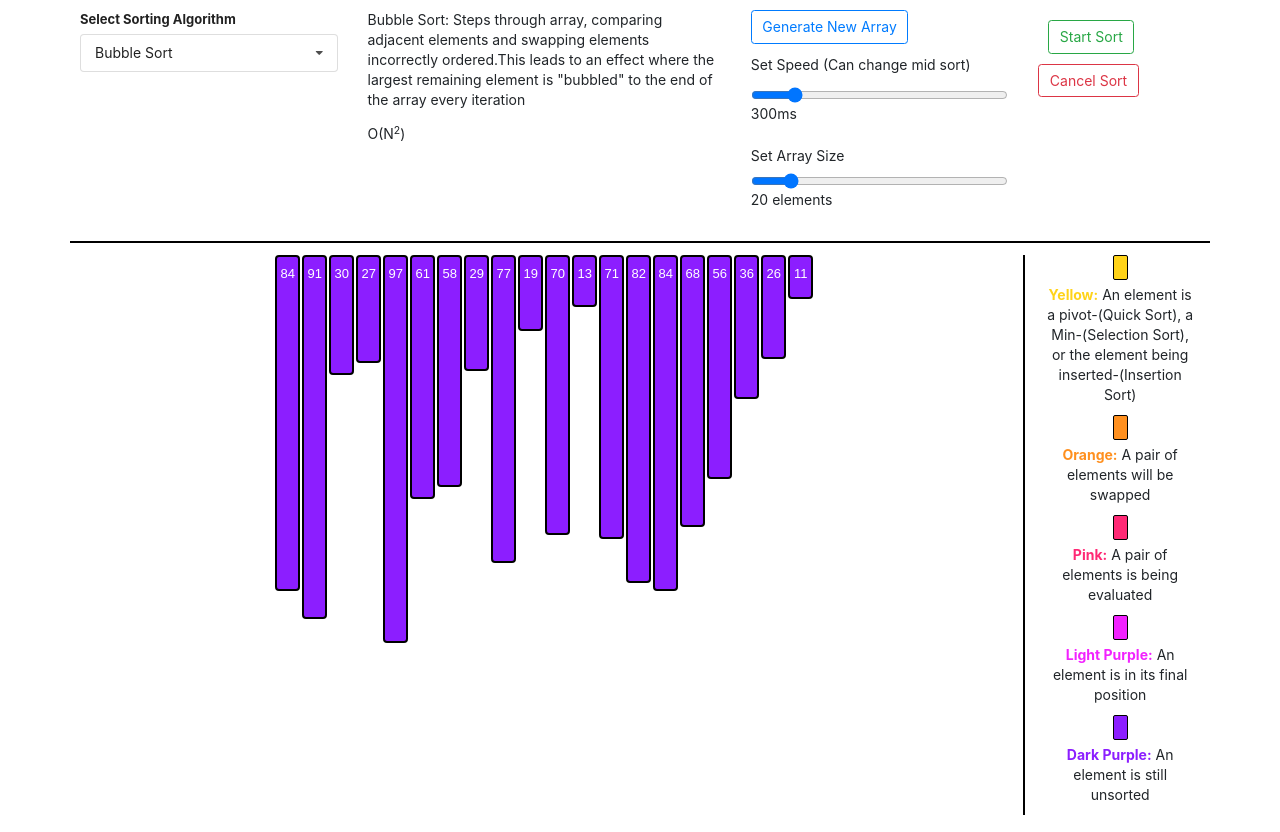
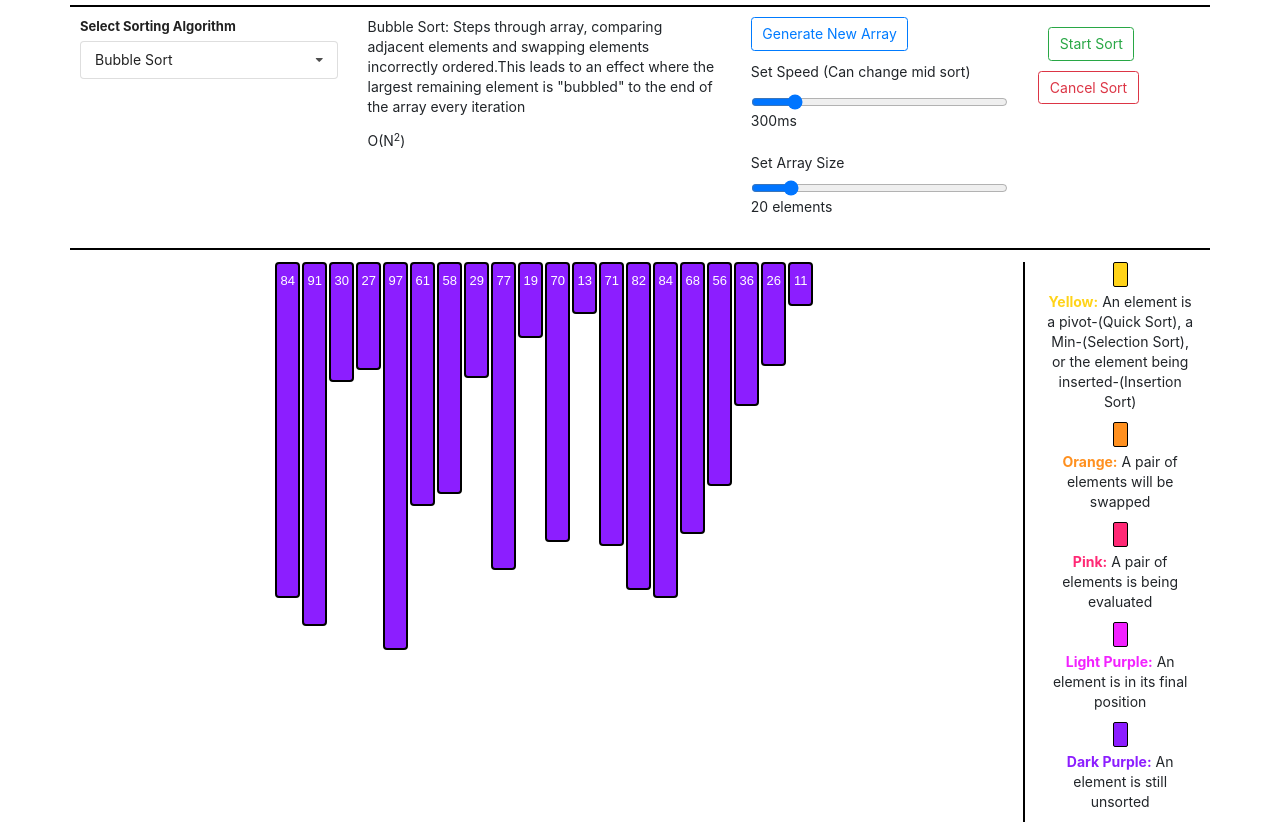
Before and after one commit to ZacheryFogg/Sorting-Algorithm-Visualizer, a React (Create React App) app: page / in a window 1280 px wide. Built offline with nearby package versions, Linux system fonts and the light colour scheme.

Commit message:
Added more styling

```diff
--- a/src/styles/controlBar.css
+++ b/src/styles/controlBar.css
@@ -1,6 +1,8 @@
 #controlBar {
   border-bottom: 2px solid black;
+  border-top: 2px solid black;
   padding: 10px;
+  margin-top: 5px;
 }
 #generateNewArrayBtn {
   display: inline-block;
```
Also changed, not shown: 1 other file (tests, documents, lock files or other folders).
